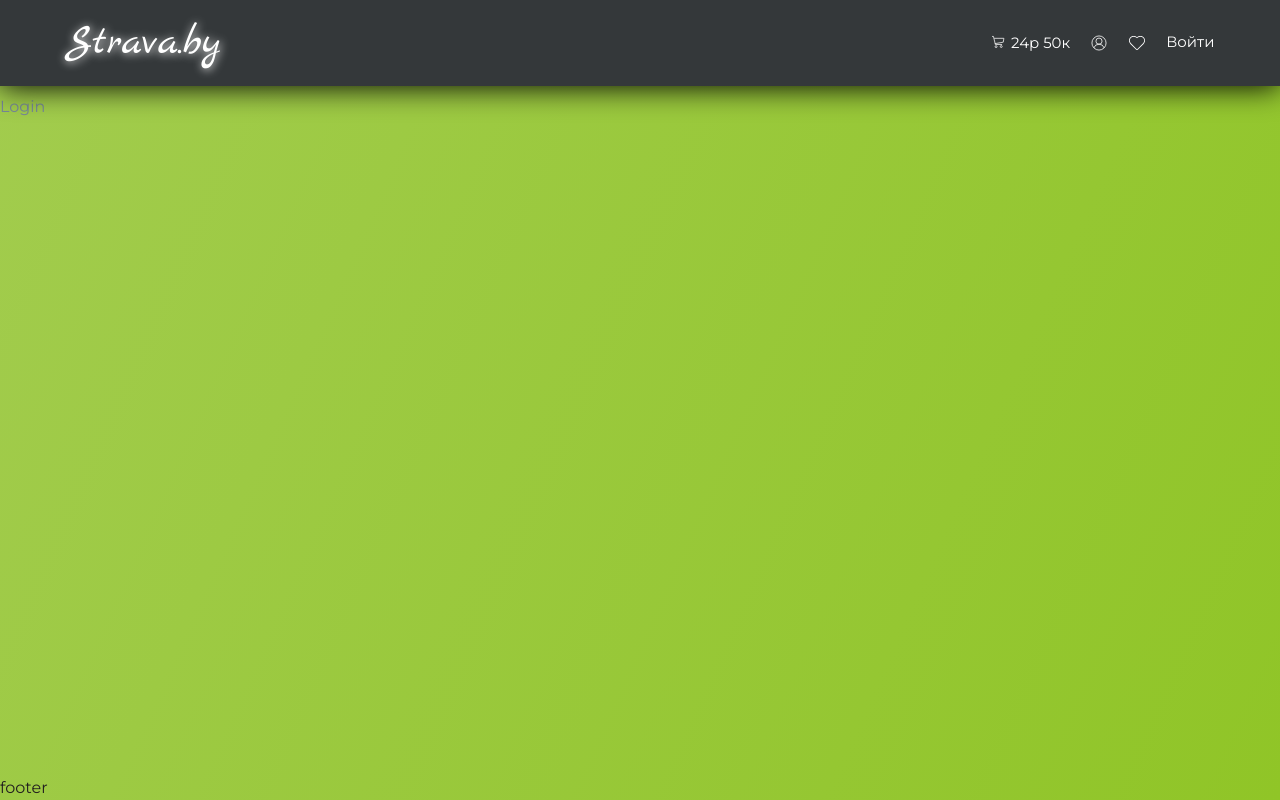
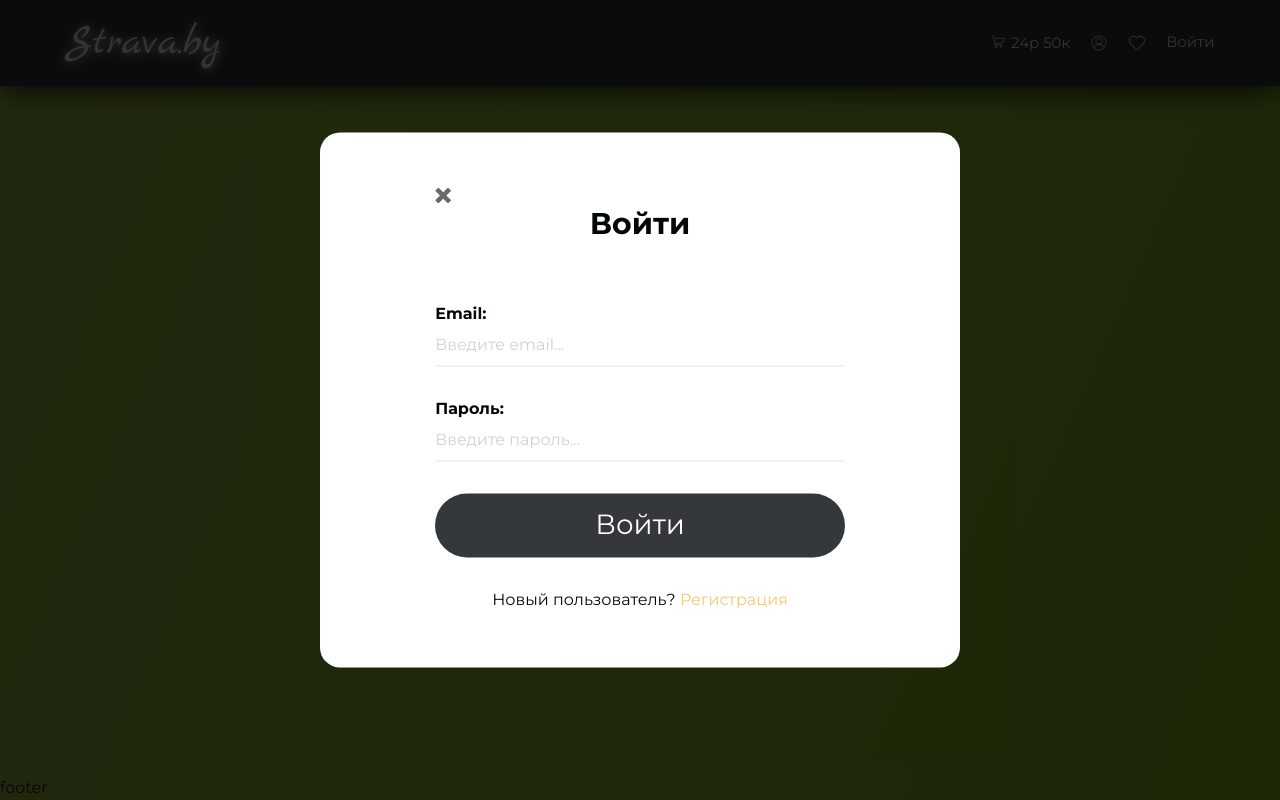
Before and after one commit to evgeniy-strunevskiy/Sneday.by, a React (Create React App) app: page /login in a window 1280 px wide. Built offline with nearby package versions, Linux system fonts and the light colour scheme.

Commit message:
Создана страница Login

```diff
--- a/package.json
+++ b/package.json
@@ -3,6 +3,7 @@
   "version": "0.1.0",
   "private": true,
   "dependencies": {
+    "@hookform/resolvers": "^2.8.8",
     "@testing-library/jest-dom": "^5.16.3",
     "@testing-library/react": "^12.1.4",
     "@testing-library/user-event": "^13.5.0",
@@ -14,12 +15,14 @@
     "normalize.css": "^8.0.1",
     "react": "^17.0.2",
     "react-dom": "^17.0.2",
+    "react-hook-form": "^7.30.0",
     "react-router": "^6.3.0",
     "react-router-dom": "^6.3.0",
     "react-scripts": "5.0.0",
     "sass": "^1.50.1",
     "typescript": "^4.6.3",
-    "web-vitals": "^2.1.4"
+    "web-vitals": "^2.1.4",
+    "yup": "^0.32.11"
   },
   "scripts": {
     "start": "react-scripts start",
--- /dev/null
+++ b/src/components/LoginForm.module.scss
@@ -0,0 +1,19 @@
+@use '/src/sass/rem.scss' as *;
+
+.login-form {
+  display: grid;
+  grid-template-columns: 1fr;
+  grid-template-rows: 1fr;
+  gap: toRem(30);
+}
+
+.login-form_row {
+  position: relative;
+  &__center {
+    text-align: center;
+  }
+}
+
+.login-form_registration-btn {
+  color: var(--color-logo-one)
+}
--- /dev/null
+++ b/src/components/LoginForm.tsx
@@ -0,0 +1,73 @@
+import { FC } from "react";
+import classNames from "classnames/bind";
+import styles from "./LoginForm.module.scss";
+import { Link } from "react-router-dom";
+import { useForm } from "react-hook-form";
+import * as yup from "yup";
+import { yupResolver } from "@hookform/resolvers/yup";
+import { Input } from "./UI/Input/Input";
+import { Button } from "./UI/button/Button";
+
+const cl = classNames.bind(styles);
+
+interface LoginInterface {
+  email: string;
+  password: string;
+}
+
+const EmailSchema = yup.object().shape({
+  email: yup.string().email("Введите верный email").required("Обязательно"),
+  password: yup
+    .number()
+    .positive()
+    .integer()
+    .typeError("Должно быть числом")
+    .required("Обязательно"),
+});
+
+export const LoginForm: FC = () => {
+  const {
+    register,
+    formState: { errors },
+    handleSubmit,
+  } = useForm<LoginInterface>({ resolver: yupResolver(EmailSchema) });
+
+  const onSubmit = (data: LoginInterface) => console.log(data);
+
+  return (
+    <form onSubmit={handleSubmit(onSubmit)} className={cl("login-form")}>
+      <div className={cl("login-form_row")}>
+        <Input
+          name={"email"}
+          label={"Email"}
+          register={register}
+          placeholder={'Введите email...'}
+          error={errors.email?.message}
+        />
+      </div>
+      <div className={cl("login-form_row")}>
+        <Input
+          name={"password"}
+          label={"Пароль"}
+          register={register}
+          placeholder={'Введите пароль...'}
+          error={errors.password?.message}
+        />
+      </div>
+      <div className={cl("login-form_row")}>
+      <Button>Войти</Button>
+      </div>
+      <div className={cl("login-form_row", "login-form_row__center" )}>
+        <div className={cl("login-form_newUser")}>
+          <span>Новый пользователь? </span>
+          <Link
+            className={cl("login-form_registration-btn")}
+            to="/registration"
+          >
+            Регистрация
+          </Link>
+        </div>
+      </div>
+    </form>
+  );
+};
--- /dev/null
+++ b/src/components/UI/Input/Input.module.scss
@@ -0,0 +1,28 @@
+@use '/src/sass/rem.scss' as *;
+
+.input_label {
+  display: block;
+  font-weight: 700;
+}
+
+.input_input {
+  width: 100%;
+  border-bottom: 1px solid #E4E4E4;
+  padding: toRem(10) 0;
+  transition: all 0.3s ease 0s;
+  &::placeholder {
+    color: var(--color-body);
+    opacity: .3;
+  }
+  &:focus {
+    border-bottom: 1px solid var(--color-header);
+  }
+}
+
+.input_error {
+  font-size: toRem(12);
+  position: absolute;
+  top: 107%;
+  left: 0;
+  color: red;
+}
--- /dev/null
+++ b/src/components/UI/Input/Input.tsx
@@ -0,0 +1,31 @@
+import React, { FC, InputHTMLAttributes } from "react";
+import styles from './Input.module.scss';
+import classNames from 'classnames/bind'
+
+const cl = classNames.bind(styles);
+
+interface InputProps extends InputHTMLAttributes<HTMLInputElement> {
+  name: string;
+  label?: string;
+  error?: string;
+  register?: any;
+  wrapperClass?: string;
+  placeholder?: string;
+}
+
+export const Input: FC<InputProps> = ({
+  register,
+  name,
+  error,
+  label,
+  wrapperClass,
+  ...rest
+}) => {
+  return (
+    <>
+      {label && <label className={cl('input_label')} htmlFor={name}>{label}:</label>}
+      <input className={cl('input_input')} {...register(name)} {...rest} />
+      {error && <span className={cl('input_error')}>{error}</span>}
+    </>
+  );
+};
--- /dev/null
+++ b/src/components/UI/Input/close/Close.module.scss
@@ -0,0 +1,6 @@
+.close {
+  width: 1em;
+  height: 1em;
+  background-color: var(--color-body);
+  clip-path: polygon(20% 0%, 0% 20%, 30% 50%, 0% 80%, 20% 100%, 50% 70%, 80% 100%, 100% 80%, 70% 50%, 100% 20%, 80% 0%, 50% 30%);
+}
--- /dev/null
+++ b/src/components/UI/Input/close/Close.tsx
@@ -0,0 +1,11 @@
+import React, { FC } from 'react'
+import styles from './Close.module.scss';
+import classNames from 'classnames/bind';
+
+const cl = classNames.bind(styles);
+
+export const Close: FC = () => {
+  return (
+    <div className={cl('close')} ></div>
+  )
+}
--- /dev/null
+++ b/src/components/UI/button/Button.module.scss
@@ -0,0 +1,17 @@
+@use '/src/sass/rem.scss' as *;
+
+.button {
+  color: var(--color-font);
+  background: var(--color-header);
+
+  width: 100%;
+  font-size: toRem(26);
+  padding: 16px 0;
+  border-radius: 70px;
+  &:disabled {
+    background: #D8D7D5;
+  }
+  &:active {
+    background: var(--color-background-two);
+  }
+}
--- /dev/null
+++ b/src/components/UI/button/Button.tsx
@@ -0,0 +1,11 @@
+import React, { FC } from 'react'
+import styles from './Button.module.scss';
+import classNames from 'classnames/bind';
+
+const cl = classNames.bind(styles);
+
+export const Button: FC = ({children}) => {
+  return (
+    <button className={cl('button')} >{children}</button>
+  )
+}
--- a/src/pages/Login.module.scss
+++ b/src/pages/Login.module.scss
@@ -1,3 +1,31 @@
 .login {
-  color: lightslategray;
+  position: fixed;
+  top: 0;
+  left: 0;
+  width: 100%;
+  height: 100%;
+  background: rgba(0, 0, 0, 0.8);
+  color: var(--color-font-two);
 }
+
+.login_content {
+  min-width: 50%;
+  background: #FFFFFF;
+  padding: 55px 9%;
+  border-radius: 20px;
+  position: absolute;
+  top: 50%;
+  left: 50%;
+  transform: translate(-50%, -50%);
+}
+
+.login_close {
+
+}
+
+.login_title {
+  font-size: 30px;
+  font-weight: 700;
+  margin-bottom: 57px;
+  text-align: center;
+}
--- a/src/pages/Login.tsx
+++ b/src/pages/Login.tsx
@@ -1,11 +1,21 @@
-import React, { FC } from 'react'
-import classNames from 'classnames/bind'
-import styles from './Login.module.scss';
+import React, { FC } from "react";
+import classNames from "classnames/bind";
+import styles from "./Login.module.scss";
+import { LoginForm } from "../components/LoginForm";
+import { Close } from "../components/UI/Input/close/Close";
 
-const cl = classNames.bind(styles)
+const cl = classNames.bind(styles);
 
 export const Login: FC = () => {
   return (
-    <div className={cl('login')} >Login</div>
-  )
-}
+    <div className={cl("login")}>
+      <div className={cl("login_content")}>
+        <div className={cl("login_close")}>
+          <Close />
+        </div>
+        <h3 className={cl("login_title")}>Войти</h3>
+        <LoginForm />
+      </div>
+    </div>
+  );
+};
--- a/src/sass/index.scss
+++ b/src/sass/index.scss
@@ -23,6 +23,7 @@
   --color-logo-two: #ff9155;
   --color-drawer: #03070a;
   --color-font: white;
+  --color-font-two: #03070a;
 }
 
 
```
Also changed, not shown: 1 other file (tests, documents, lock files or other folders).
